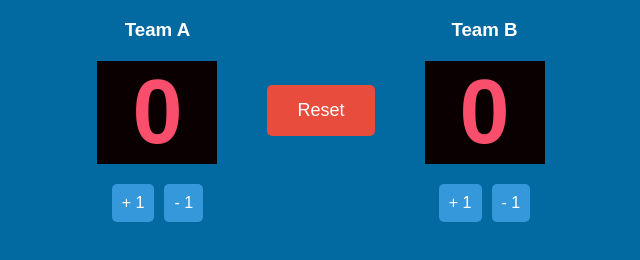
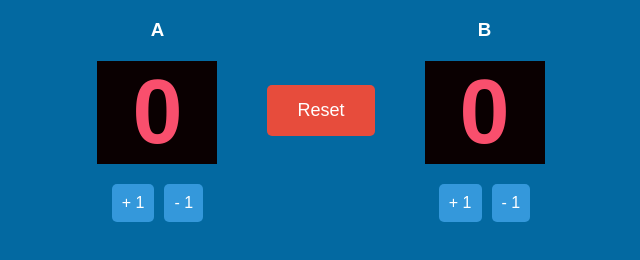
Before and after one commit to Yoazelia/Volleyball-Score-Counter, a plain HTML site: page index.html in a window 1280 px wide. Shown: the whole page, without its empty margins (319-959 px from the left). Drawn offline with Linux system fonts and the light colour scheme.

Commit message:
Update score header

```diff
--- a/index.html
+++ b/index.html
@@ -9,7 +9,7 @@
 <body>
     <div class="container">
         <div class="column">
-            <h3>Team A</h3>
+            <h3>A</h3>
             <h2 class="score" id="A">0</h2>
             <div class="buttons">
                 <button id="A-score-btn-1" onclick="increaseAScoreOne()">+ 1</button>
@@ -20,7 +20,7 @@
             <button id="reset-btn" onclick="resetScores()">Reset</button>
         </div>
         <div class="column">
-            <h3>Team B</h3>
+            <h3>B</h3>
             <h2 class="score" id="B">0</h2>
             <div class="buttons">
                 <button id="B-score-btn-1" onclick="increaseBScoreOne()">+ 1</button>
```
